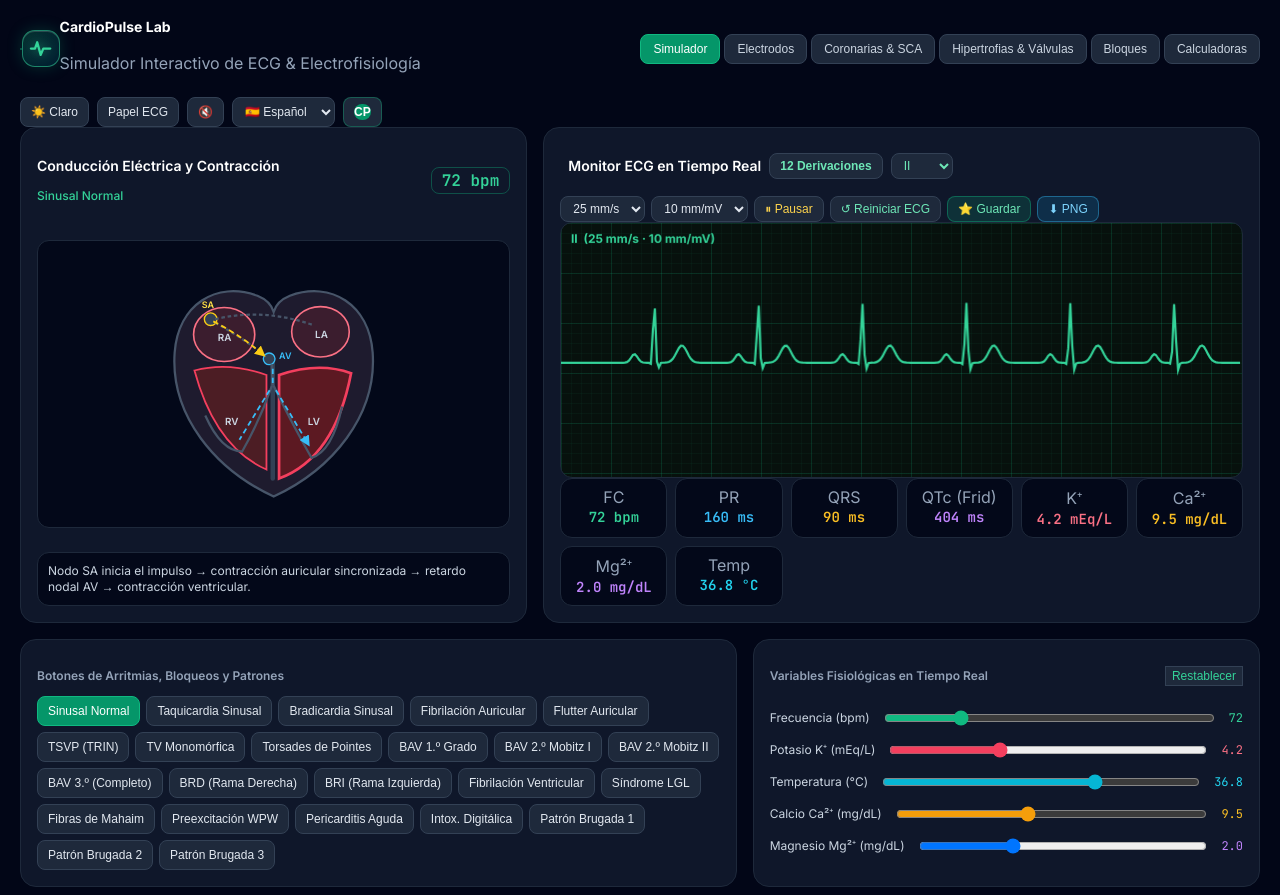
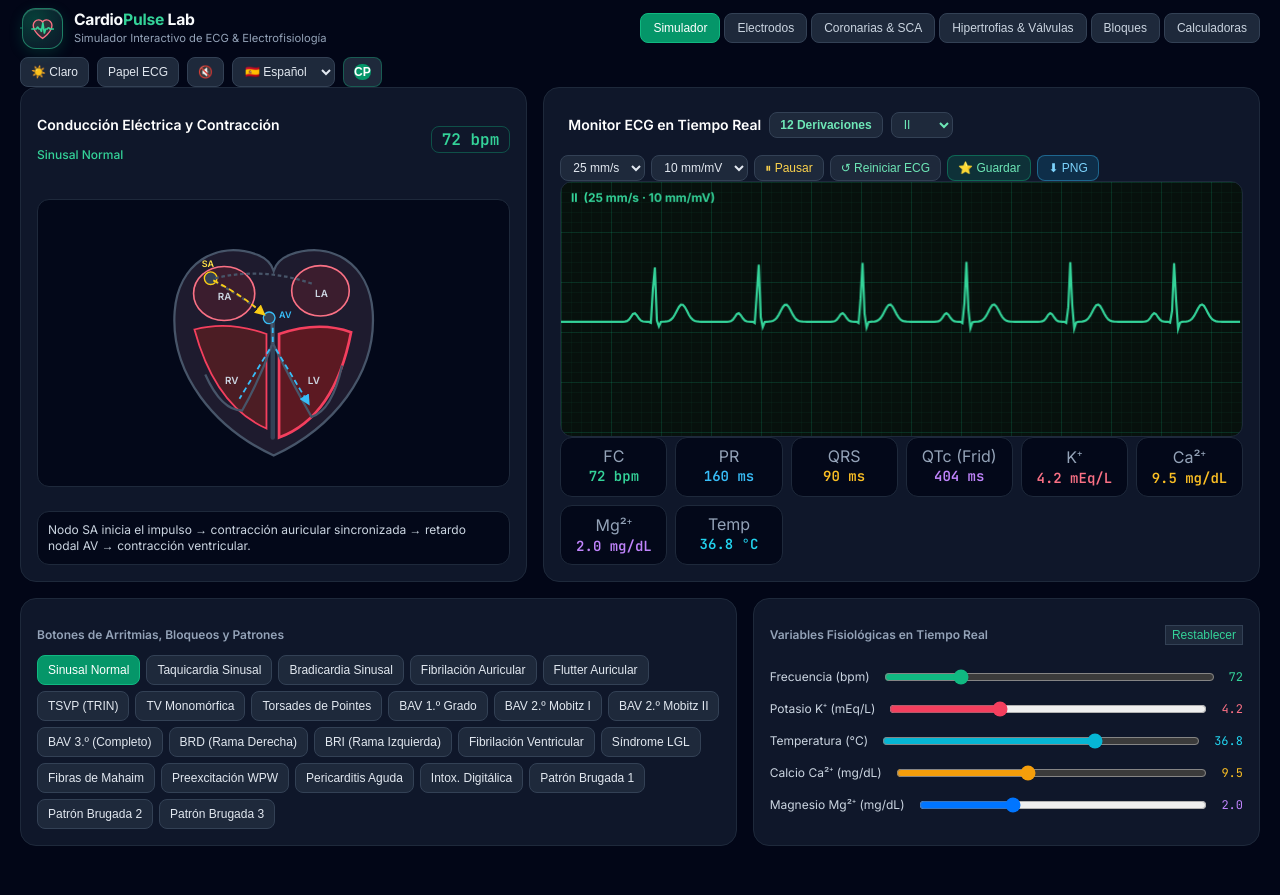
Before and after one commit to davidmcarrillo07-tech/cardiopulse-lab, a plain HTML site: page index.html in a window 1280 px wide. After the commit the page ends 854 px from the top, so only its background shows below. Drawn offline with Linux system fonts and the light colour scheme.

Commit message:
Update index.html

```diff
--- a/index.html
+++ b/index.html
@@ -434,46 +434,53 @@
     body.theme-light #accountModal .text-slate-500 {
       color: #475569 !important;
     }
+    .cp-brand {
+      display: flex;
+      align-items: center;
+      gap: 0.7rem;
+    }
     .cp-logo-mark {
       position: relative;
-      width: 2.35rem;
-      height: 2.35rem;
-      border-radius: 0.8rem;
-      background: linear-gradient(135deg, rgba(16, 185, 129, 0.24), rgba(6, 182, 212, 0.14));
-      border: 1px solid rgba(52, 211, 153, 0.55);
-      box-shadow: 0 0 16px rgba(16, 185, 129, 0.22), inset 0 1px 0 rgba(255, 255, 255, 0.15);
+      width: 2.55rem;
+      height: 2.55rem;
+      border-radius: 0.85rem;
+      background: radial-gradient(circle at 30% 25%, rgba(16, 185, 129, 0.32), rgba(15, 23, 42, 0.92));
+      border: 1px solid rgba(52, 211, 153, 0.5);
+      box-shadow: 0 4px 14px rgba(16, 185, 129, 0.18), inset 0 1px 0 rgba(255, 255, 255, 0.14);
       display: flex;
       align-items: center;
       justify-content: center;
-      overflow: hidden;
       flex-shrink: 0;
     }
-    .cp-logo-mark::after {
-      content: "";
-      position: absolute;
-      inset: 0;
-      background: linear-gradient(120deg, transparent 25%, rgba(255, 255, 255, 0.22) 50%, transparent 75%);
-      transform: translateX(-140%);
-      transition: transform 0.6s ease;
-    }
-    .cp-logo-mark:hover::after {
-      transform: translateX(140%);
-    }
-    .cp-logo-pulse {
-      width: 1.45rem;
-      height: 1.45rem;
+    .cp-logo-svg {
+      width: 1.7rem;
+      height: 1.7rem;
+    }
+    .cp-brand-title {
+      font-size: 0.98rem;
+      font-weight: 700;
+      letter-spacing: -0.015em;
+      line-height: 1.15;
+      margin: 0;
+      color: #f8fafc;
+    }
+    .cp-brand-title span {
       color: #34d399;
-      filter: drop-shadow(0 0 6px rgba(52, 211, 153, 0.55));
+    }
+    .cp-brand-sub {
+      font-size: 0.7rem;
+      line-height: 1.2;
+      margin: 0.15rem 0 0 0;
+      color: #94a3b8;
     }
     body.theme-light .cp-logo-mark {
-      background: linear-gradient(135deg, #d1fae5, #e0f2fe);
-      border-color: #059669;
-      box-shadow: 0 2px 8px rgba(5, 150, 105, 0.14);
-    }
-    body.theme-light .cp-logo-pulse {
-      color: #059669;
-      filter: none;
-    }
+      background: linear-gradient(135deg, #ecfdf5, #d1fae5);
+      border-color: #10b981;
+      box-shadow: 0 2px 8px rgba(5, 150, 105, 0.15);
+    }
+    body.theme-light .cp-brand-title { color: #0f172a; }
+    body.theme-light .cp-brand-title span { color: #059669; }
+    body.theme-light .cp-brand-sub { color: #475569; }
   </style>
 </head>
 <body class="bg-slate-950 text-slate-100 min-h-screen flex flex-col">
@@ -487,15 +494,18 @@
             <path d="M2 12h4l2.5-6 4 12 2.5-6h7" stroke-linecap="round" stroke-linejoin="round"/>
           </svg>
         </div>
+        <div class="cp-brand">
         <div class="cp-logo-mark" aria-hidden="true">
-          <svg class="cp-logo-pulse" viewBox="0 0 24 24" fill="none" stroke="currentColor" stroke-width="2.4">
-            <path d="M2 12h4.2l2.3-6.5 3.6 13 2.7-6.5H22" stroke-linecap="round" stroke-linejoin="round"/>
+          <svg class="cp-logo-svg" viewBox="0 0 32 32" fill="none">
+            <path d="M16 27.5C16 27.5 5 20.6 5 12.2C5 8.5 7.9 5.8 11.4 5.8C13.6 5.8 15.3 6.9 16 8.5C16.7 6.9 18.4 5.8 20.6 5.8C24.1 5.8 27 8.5 27 12.2C27 20.6 16 27.5 16 27.5Z" fill="rgba(244,63,94,0.16)" stroke="#fb7185" stroke-width="1.6"/>
+            <path d="M3.5 16.5H8.5L10.2 14.2L11.8 16.5H13.4L14.6 19.2L16.3 9.5L18.1 21.2L19.6 16.5H21.5C22.3 14.5 23.8 14.5 24.6 16.5H28.5" stroke="#34d399" stroke-width="2" stroke-linecap="round" stroke-linejoin="round"/>
           </svg>
         </div>
         <div>
-          <h1 class="text-sm sm:text-base font-bold tracking-tight text-white leading-tight">CardioPulse Lab</h1>
-          <p id="subtitleText" class="text-[11px] text-slate-400 leading-tight" data-i18n="subtitle">Simulador Interactivo de ECG & Electrofisiología</p>
+          <h1 class="cp-brand-title">Cardio<span>Pulse</span> Lab</h1>
+          <p id="subtitleText" class="cp-brand-sub" data-i18n="subtitle">Simulador Interactivo de ECG &amp; Electrofisiología</p>
         </div>
+      </div>
       </div>
 
       <!-- Navigation Tabs -->
```
